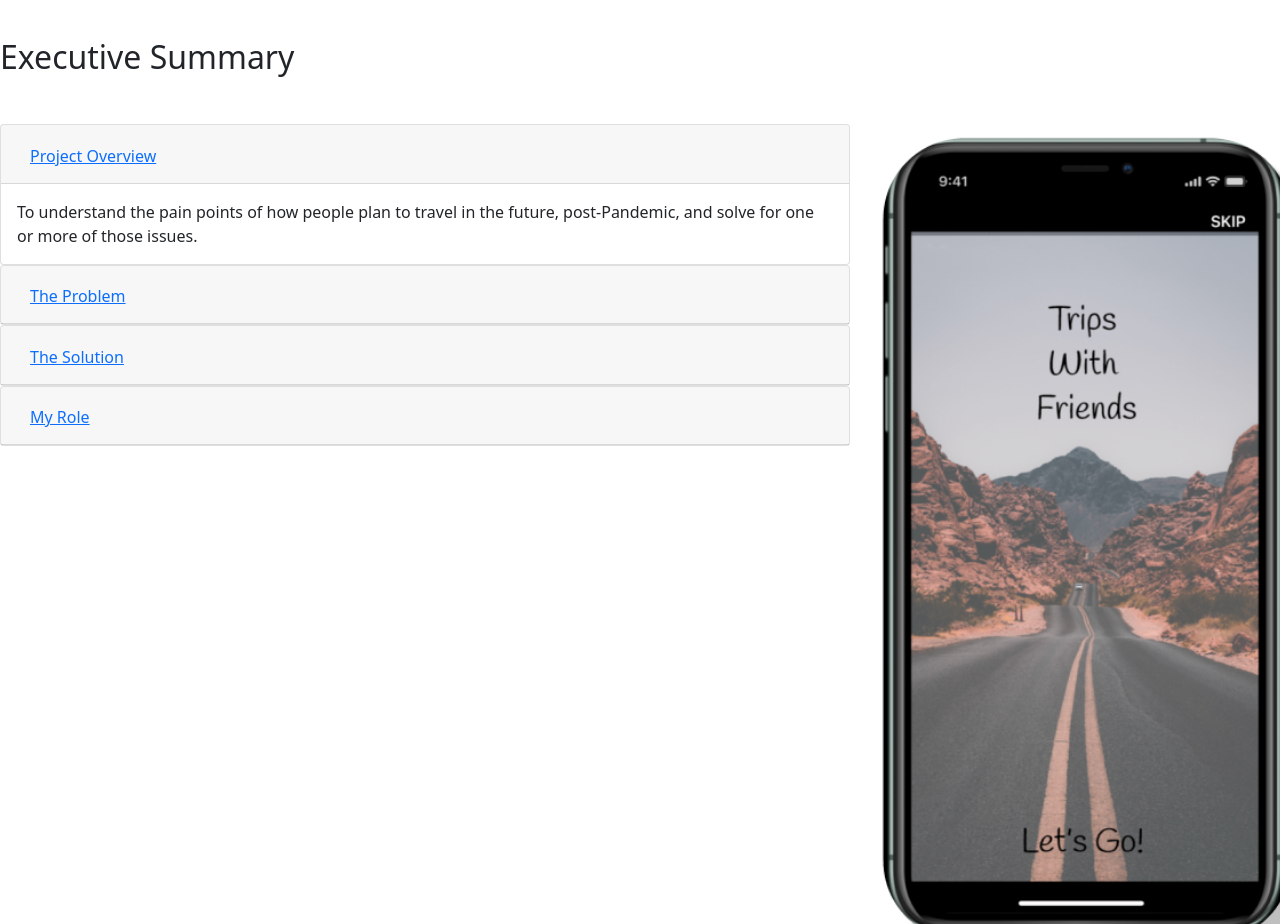
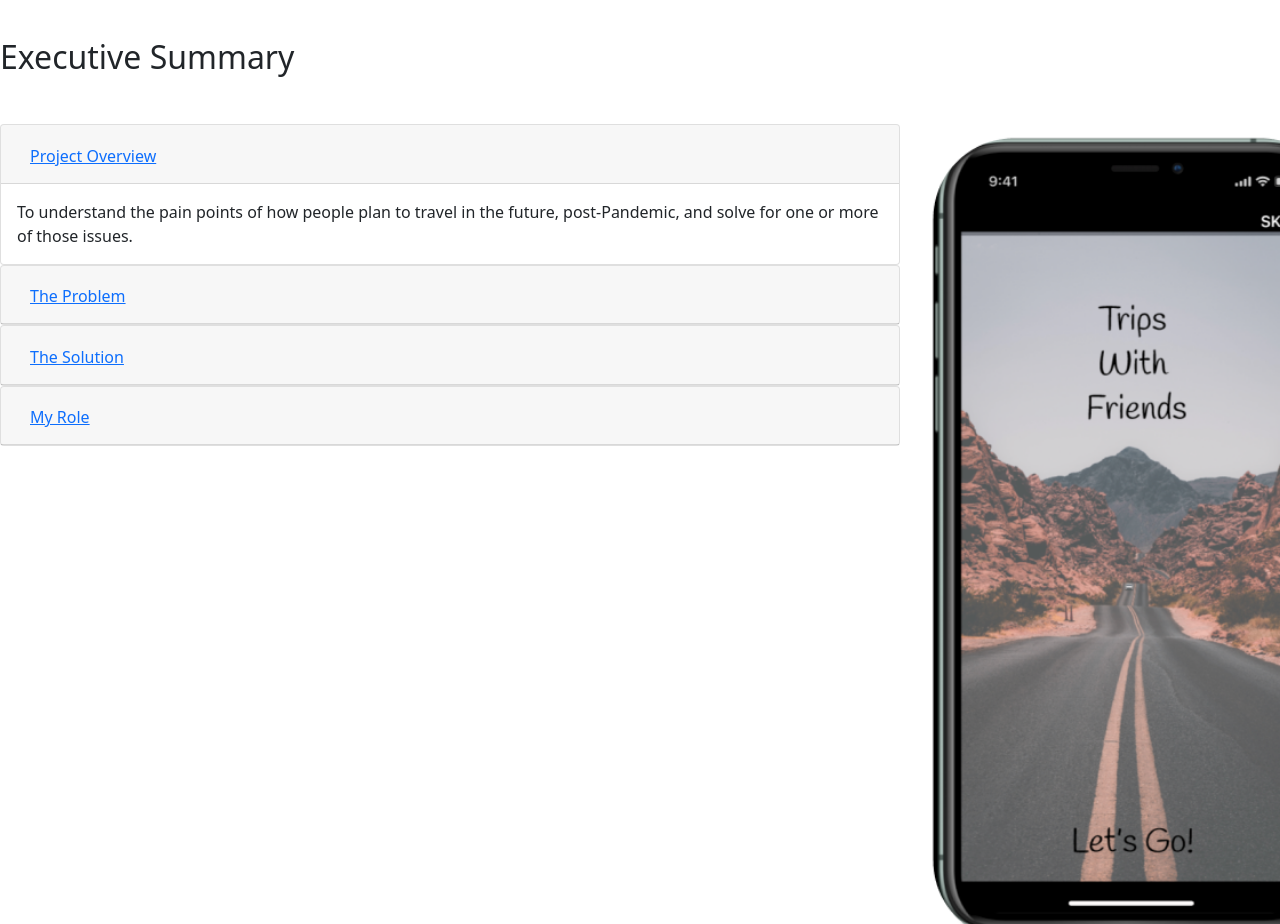
Before and after one commit to londonchristian/UX_UI_HW20, a plain HTML site: page index.html in a window 1280 px wide. Shown: the part 1501-2425 px from the top of the page. Drawn offline with nearby package versions, Linux system fonts and the light colour scheme.

Commit message:
Update style.css

```diff
--- a/CSS/style.css
+++ b/CSS/style.css
@@ -16,10 +16,11 @@
    min-width: 1920px;
 }
 .page2{
+    width:100%;
     min-width:2000px;
 }
 .p2left{
-    width:850px;
+    width:45%;
     display:inline-block;
     vertical-align: top;
 }
```
